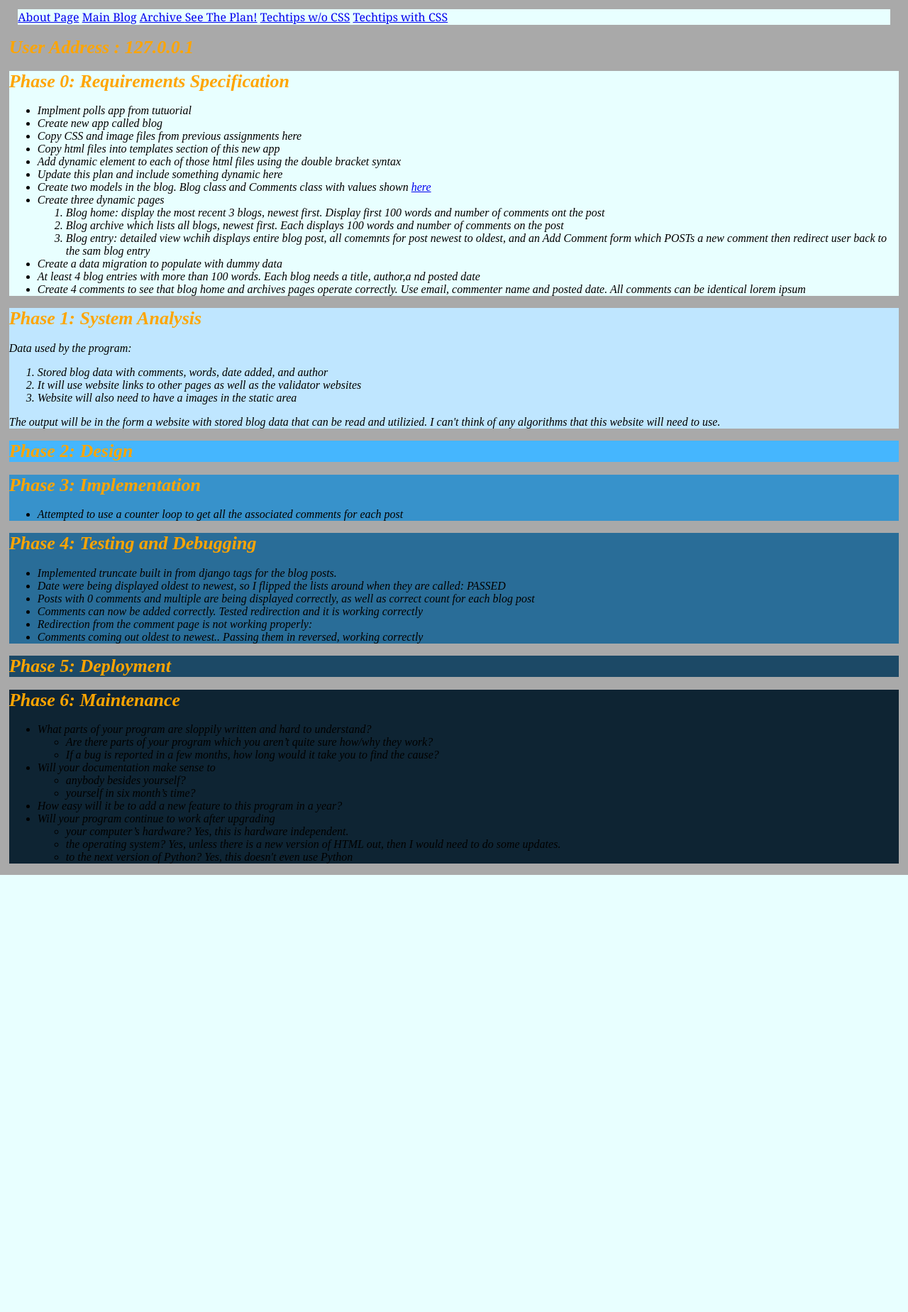
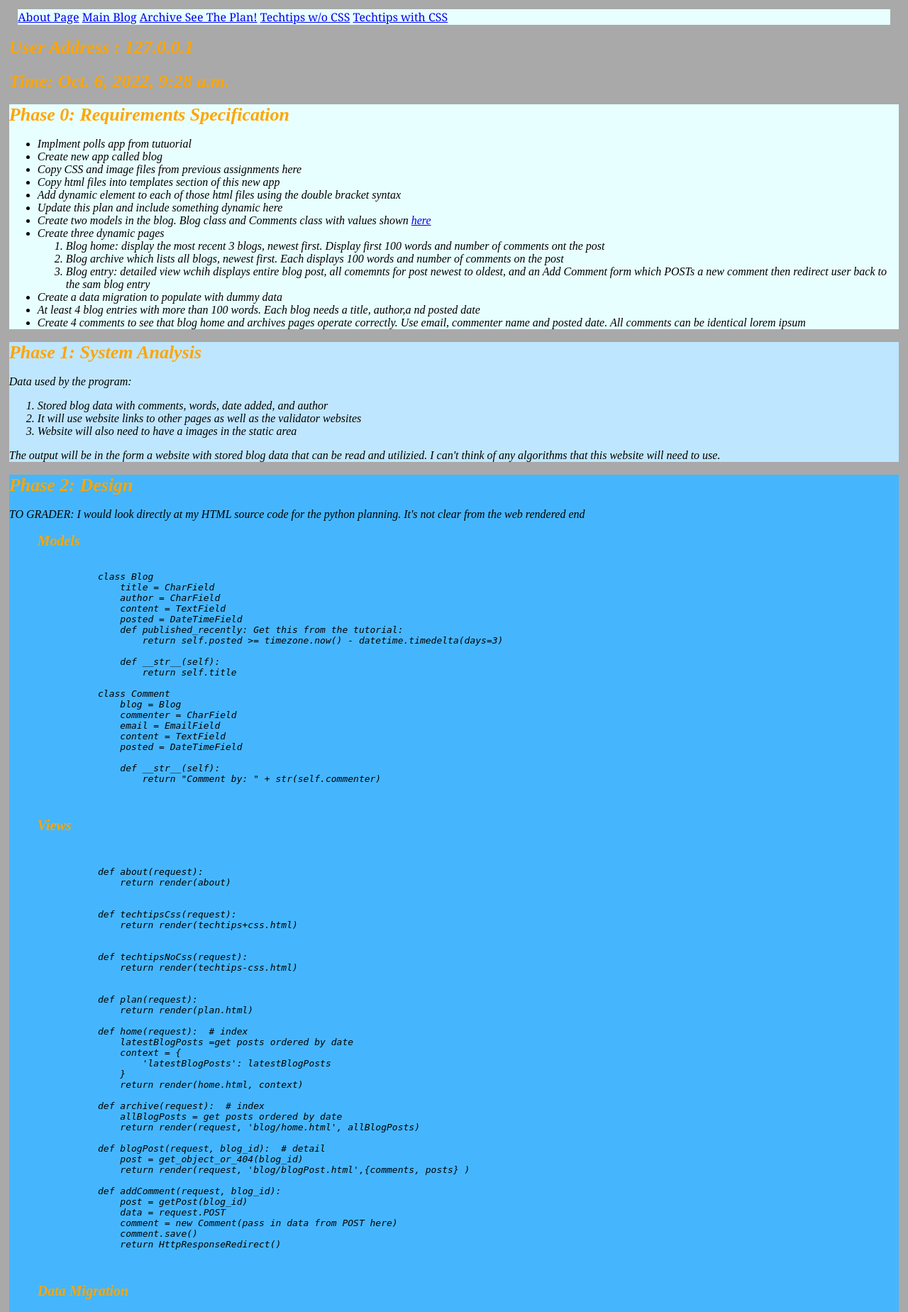
Before and after one commit to MaxEdwards20/djangoBlog, a Django app: page /plan in a window 1280 px wide. Shown: the top 1849 px of the page at 71% size. Before the commit the page ends 1233 px from the top, so only its background shows below. Run offline with Django 4.2, Linux system fonts and the light colour scheme.

Commit message:
All html files now have port address as well as the time for their dynamic updating

```diff
--- a/blog/static/blog/style.css
+++ b/blog/static/blog/style.css
@@ -49,10 +49,10 @@ h2 {
     background-color:#296d98 ;
 }
 .div-5 {
-    background-color:#1c4966 ;
+    background-color:#296d98 ;
 }
 .div-6 {
-    background-color:#0e2433 ;
+    background-color:#bfe6ff ;
 }
 .mono{
     font-family: monospace;
--- a/blog/templates/blog/about.html
+++ b/blog/templates/blog/about.html
@@ -19,6 +19,7 @@
 
     <div>
         <h1> User Address : {{ request.META.REMOTE_ADDR }}</h1>
+        <h1> Time: {{ time }}</h1>
     </div>
 
     <div class="blogPost">
--- a/blog/templates/blog/plan.html
+++ b/blog/templates/blog/plan.html
@@ -16,8 +16,9 @@
             <a href="techtips-css"> Techtips w/o CSS</a>
             <a href="techtips+css"> Techtips with CSS </a>
     </div>
-    <div>
+   <div>
         <h1> User Address : {{ request.META.REMOTE_ADDR }}</h1>
+        <h1> Time: {{ time }}</h1>
     </div>
     <div class="div-0">
 
@@ -66,6 +67,120 @@
     <div class="div-2">
 
         <h1>Phase 2: Design </h1>
+    <p> TO GRADER: I would look directly at my HTML source code for the python planning. It's not clear from the web rendered end</p>
+
+
+        <div>
+            <h2> Models</h2>
+            <pre>
+            <code>
+                class Blog
+                    title = CharField
+                    author = CharField
+                    content = TextField
+                    posted = DateTimeField
+                    def published_recently: Get this from the tutorial:
+                        return self.posted >= timezone.now() - datetime.timedelta(days=3)
+
+                    def __str__(self):
+                        return self.title
+
+                class Comment
+                    blog = Blog
+                    commenter = CharField
+                    email = EmailField
+                    content = TextField
+                    posted = DateTimeField
+
+                    def __str__(self):
+                        return "Comment by: " + str(self.commenter)
+            </code>
+            </pre>
+
+        </div>
+
+        <div>
+            <h2> Views</h2>
+            <pre>
+            <code>
+
+                def about(request):
+                    return render(about)
+
+
+                def techtipsCss(request):
+                    return render(techtips+css.html)
+
+
+                def techtipsNoCss(request):
+                    return render(techtips-css.html)
+
+
+                def plan(request):
+                    return render(plan.html)
+
+                def home(request):  # index
+                    latestBlogPosts =get posts ordered by date
+                    context = {
+                        'latestBlogPosts': latestBlogPosts
+                    }
+                    return render(home.html, context)
+
+                def archive(request):  # index
+                    allBlogPosts = get posts ordered by date
+                    return render(request, 'blog/home.html', allBlogPosts)
+
+                def blogPost(request, blog_id):  # detail
+                    post = get_object_or_404(blog_id)
+                    return render(request, 'blog/blogPost.html',{comments, posts} )
+
+                def addComment(request, blog_id):
+                    post = getPost(blog_id)
+                    data = request.POST
+                    comment = new Comment(pass in data from POST here)
+                    comment.save()
+                    return HttpResponseRedirect()
+            </code>
+            </pre>
+
+        </div>
+        <div>
+            <h2> Data Migration</h2>
+            <pre>
+            <code>
+                wordVar = loremIpsumText
+                for i in range(6):
+                    createBlogPosts with gnereated blog data
+                    blog.save()
+                    for j in range(6):
+                        createComments for previously created blogPost
+                        comment.save()
+
+            </code>
+            </pre>
+
+        </div>
+        <div>
+            <h2> Blog Post Page</h2>
+            <ul>
+                <li> Blog Post Content accessed through double brackets. post.title, post.author, post.posted, etc. Each displayed clearly on its own line</li>
+                <li> Button that follows the same outline as the form in the tutorial. Needs all values of a comment content, commenter, email, posted</li>
+                <li> Submit Button returns the person back to the correct page</li>
+            </ul>
+
+        </div>
+                <div>
+            <h2> Home Blog Page/ Arhcive Page</h2>
+                    <ul>
+                        <li> Navigation Bar to move around the website</li>
+                        <li> Check for latestBlogPosts and loop through them</li>
+                        <li> For post in posts: display author, publish date, content truncated to 100 words, and number of comments</li>
+                        <li> Number of comments can be accessed using the length operator</li>
+                        <li> Display no posts available if there are none</li>
+                    </ul>
+
+        </div>
+
 
     </div>
 
@@ -74,8 +189,9 @@
         <h1>Phase 3: Implementation </h1>
         <ul>
             <li>
-                Attempted to use a counter loop to get all the associated comments for each post
+                Attempted to use a counter loop to get all the associated comments for each post. Switched to length instead
             </li>
+            <li> It makes more sense to me to access values in python and pass them into the html as part of the context dictionary</li>
         </ul>
 
 
@@ -113,24 +229,24 @@
 
         <h1>Phase 6: Maintenance </h1>
         <ul>
-            <li>What parts of your program are sloppily written and hard to understand?
+            <li>What parts of your program are sloppily written and hard to understand? I think my program is well written. The only sloppy thing comes from the css file and how bad its formatting looks.
             <ul>
-                <li>Are there parts of your program which you aren’t quite sure how/why they work?</li>
-                <li>If a bug is reported in a few months, how long would it take you to find the cause?</li>
+                <li>Are there parts of your program which you aren’t quite sure how/why they work? I think Django abstracts away a lot of questions I have. I wonder how we can import a class in the migrations thing, but I udnerstand how to make it work</li>
+                <li>If a bug is reported in a few months, how long would it take you to find the cause? I think it would take me a while. There is a lot here going on that I don't really udnerstand completely, I just know how to make it work</li>
             </ul>
             </li>
         <li>Will your documentation make sense to
             <ul>
-                <li>anybody besides yourself?</li>
-                <li>yourself in six month’s time? </li>
+                <li>anybody besides yourself? Yes. I wish I knew how to format the code sections better, but it is correct.</li>
+                <li>yourself in six month’s time? Yes. It's more so on Django docs than mine to figure something new our.</li>
             </ul>
         </li>
-        <li>How easy will it be to add a new feature to this program in a year? </li>
+        <li>How easy will it be to add a new feature to this program in a year? Hard if I havent' used Django since then. If I have, then I think I would figure it out just fine</li>
             <li>Will your program continue to work after upgrading
             <ul>
                 <li>your computer’s hardware? Yes, this is hardware independent.</li>
-                <li>the operating system? Yes, unless there is a new version of HTML out, then I would need to do some updates.</li>
-                <li>to the next version of Python? Yes, this doesn't even use Python</li>
+                <li>the operating system? Yes, OS should't affect a web application</li>
+                <li>to the next version of Python? Unless there is a breaking change in Python, yes.</li>
             </ul>
         </li>
     </ul>
--- a/blog/templates/blog/techtips+css.html
+++ b/blog/templates/blog/techtips+css.html
@@ -17,8 +17,9 @@
             <a href="techtips+css"> Techtips with CSS </a>
     </div>
 
-        <div>
+   <div>
         <h1> User Address : {{ request.META.REMOTE_ADDR }}</h1>
+        <h1> Time: {{ time }}</h1>
     </div>
         <div class="div-1">
             <h1> HTML Elements</h1>
--- a/blog/templates/blog/techtips-css.html
+++ b/blog/templates/blog/techtips-css.html
@@ -15,8 +15,9 @@
             <a href="techtips+css"> Techtips with CSS </a>
     </div>
 
-        <div>
+   <div>
         <h1> User Address : {{ request.META.REMOTE_ADDR }}</h1>
+        <h1> Time: {{ time }}</h1>
     </div>
         <div style="background-color: cadetblue;">
 
--- a/blog/views.py
+++ b/blog/views.py
@@ -1,25 +1,28 @@
+import datetime
+
 from django.shortcuts import render, get_object_or_404
 from django.http import HttpResponse, Http404, HttpResponseRedirect
 from .models import Blog, Comment
 from django.urls import reverse
+from django.utils import timezone
 from django.template import loader
 
 
 # Create your views here.
 def about(request):
-    return render(request, 'blog/about.html')
+    return render(request, 'blog/about.html', {'time': timezone.now()})
 
 
 def techtipsCss(request):
-    return render(request, 'blog/techtips+css.html')
+    return render(request, 'blog/techtips+css.html', {'time': timezone.now()})
 
 
 def techtipsNoCss(request):
-    return render(request, 'blog/techtips-css.html')
+    return render(request, 'blog/techtips-css.html', {'time': timezone.now()})
 
 
 def plan(request):
-    return render(request, 'blog/plan.html')
+    return render(request, 'blog/plan.html', {'time': timezone.now()})
 
 
 def home(request):  # index
```
Also changed, not shown: blog/templates/blog/blogPost.html (+6 -7 lines).
